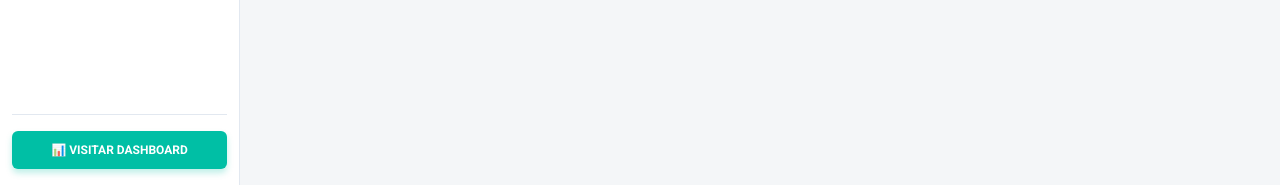
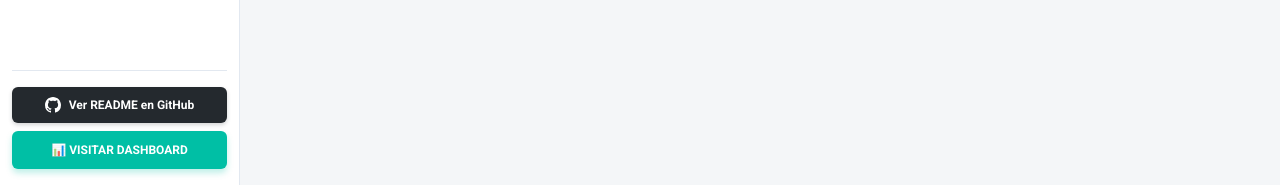
Before and after one commit to JillFeint/alegratecnicaltest, a React (Vite) app: page / in a window 1280 px wide. Shown: the part 615-800 px from the top of the page. Built offline with nearby package versions, Linux system fonts and the light colour scheme; no server answers.

Commit message:
Update Sidebar.jsx

```diff
--- a/src/views/components/Sidebar.jsx
+++ b/src/views/components/Sidebar.jsx
@@ -43,8 +43,28 @@ export default function Sidebar({ isOpen, onClose, isMobile }) {
           <div style={styles.navItem}>Bancos</div>
         </nav>
 
-        {/* Botón grande y llamativo al final del menú */}
+        {/* Contenedor inferior con el botón de GitHub arriba y el Dashboard abajo */}
         <div style={styles.bottomContainer}>
+          <a
+            href="https://github.com/JillFeint/alegratecnicaltest/blob/main/README.md"
+            target="_blank"
+            rel="noopener noreferrer"
+            style={styles.githubButton}
+            title="En el readme.md en Enlaces de Despliegue y Recursos, encontrarás los entregables y toda la información necesaria para la revisión."
+          >
+            <svg
+              height="16"
+              width="16"
+              viewBox="0 0 16 16"
+              version="1.1"
+              aria-hidden="true"
+              style={{ fill: 'currentColor', flexShrink: 0 }}
+            >
+              <path d="M8 0c4.42 0 8 3.58 8 8a8.013 8.013 0 0 1-5.45 7.59c-.4.08-.55-.17-.55-.38 0-.27.01-1.13.01-2.2 0-.75-.25-1.23-.54-1.48 1.78-.2 3.65-.88 3.65-3.95 0-.88-.31-1.59-.82-2.15.08-.2.36-1.02-.08-2.12 0 0-.67-.22-2.2.82-.64-.18-1.32-.27-2-.27-.68 0-1.36.09-2 .27-1.53-1.03-2.2-.82-2.2-.82-.44 1.1-.16 1.92-.08 2.12-.51.56-.82 1.28-.82 2.15 0 3.06 1.86 3.75 3.64 3.95-.23.2-.44.55-.51 1.07-.46.21-1.61.55-2.33-.66-.15-.24-.6-.83-1.23-.82-.67.01-.27.38.01.53.34.19.73.9.82 1.13.16.45.68 1.31 2.69.94 0 .67.01 1.3.01 1.49 0 .21-.15.45-.55.38A7.995 7.995 0 0 1 0 8c0-4.42 3.58-8 8-8Z"></path>
+            </svg>
+            <span>Ver README en GitHub</span>
+          </a>
+
           <a
             href="https://datastudio.google.com/reporting/05f5eee7-189f-4cce-9474-041111431af4"
             target="_blank"
@@ -128,6 +148,26 @@ const styles = {
     marginTop: 'auto',
     paddingTop: '16px',
     borderTop: '1px solid #E2E8F0',
+    display: 'flex',
+    flexDirection: 'column',
+    gap: '8px',
+  },
+  githubButton: {
+    display: 'flex',
+    alignItems: 'center',
+    justifyContent: 'center',
+    gap: '8px',
+    width: '100%',
+    backgroundColor: '#24292e',
+    color: '#FFFFFF',
+    fontSize: '12px',
+    fontWeight: '600',
+    padding: '10px 12px',
+    borderRadius: '6px',
+    textDecoration: 'none',
+    boxShadow: '0 2px 4px rgba(36, 41, 46, 0.2)',
+    boxSizing: 'border-box',
+    transition: 'background-color 0.2s ease',
   },
   sidebarDashboardButton: {
     display: 'flex',
```
